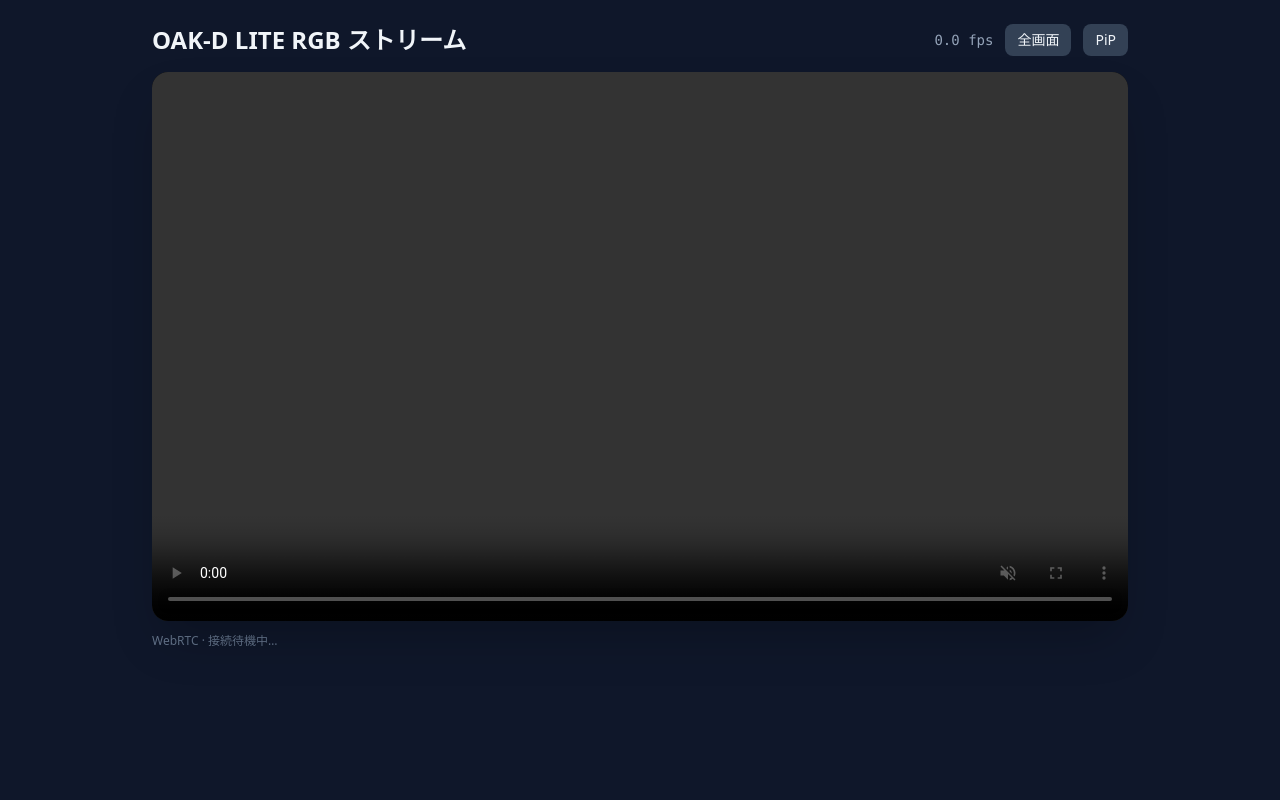
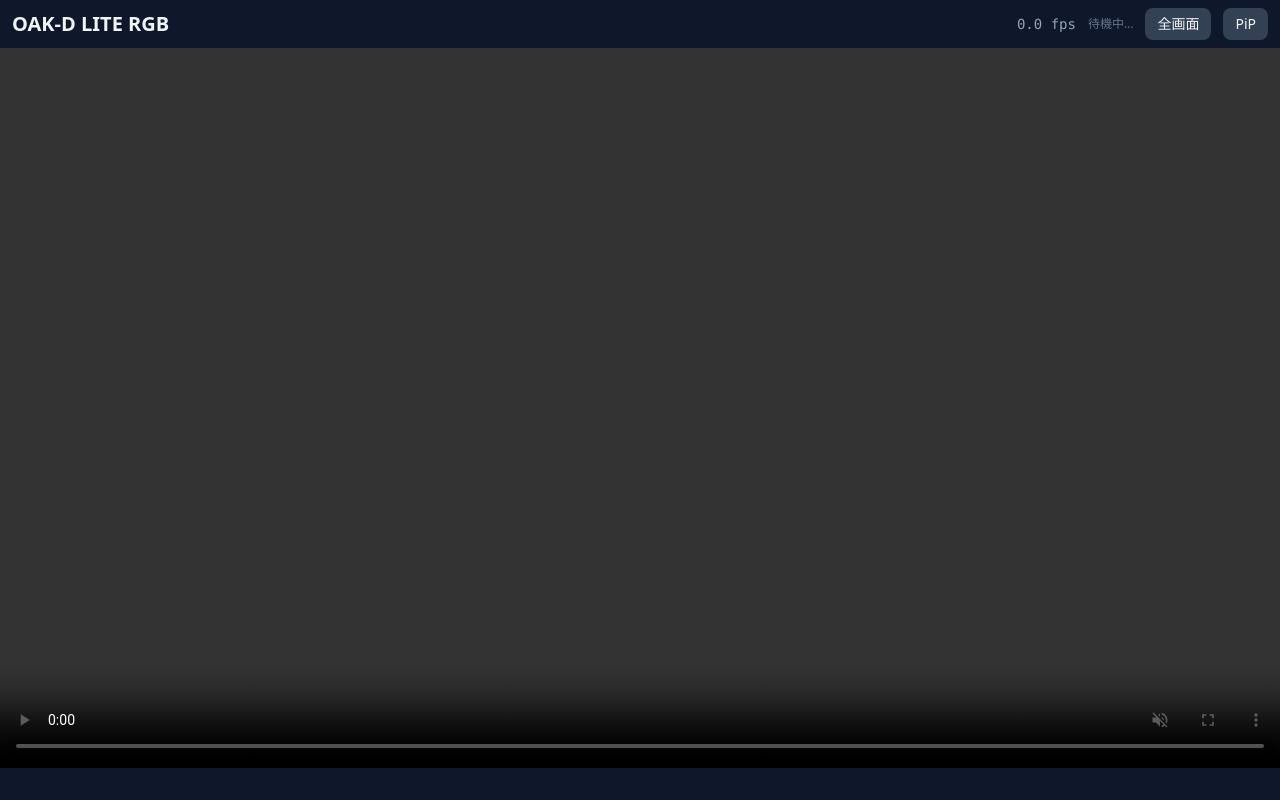
Before and after one commit to Mokuichi147/Camst, a FastAPI app: page / in a window 1280 px wide. Run offline with FastAPI, Linux system fonts and the light colour scheme; some libraries are stand-ins or nearby versions.

Commit message:
WebUIのレイアウトを最大化
ページ縦横を映像のアスペクト比に追従させ、上下/左右の余白を最小化。
iPadOSでヘッダーが隠れないようdvhとsafe-areaを使用。

Co-Authored-By: Claude Opus 4.7 <noreply@anthropic.com>

```diff
--- a/src/camst/templates/index.html
+++ b/src/camst/templates/index.html
@@ -8,6 +8,30 @@
   <script src="https://unpkg.com/htmx.org@2.0.4"></script>
 </head>
 <style>
+  html, body {
+    margin: 0;
+    background: #0f172a; /* slate-900 */
+    overflow: hidden;
+    overscroll-behavior: none;
+  }
+  body {
+    min-height: 100vh;
+    min-height: 100dvh;
+  }
+  /* ヘッダー高を変数化して video の max-height 計算で利用 */
+  :root {
+    --header-h: 3rem;
+    --safe-top: env(safe-area-inset-top, 0px);
+    --safe-bottom: env(safe-area-inset-bottom, 0px);
+  }
+  #stream {
+    display: block;
+    width: 100vw;
+    aspect-ratio: 16 / 9;
+    max-height: calc(100dvh - var(--header-h) - var(--safe-top) - var(--safe-bottom));
+    object-fit: contain;
+    background: #000;
+  }
   /* iOS iPhone 用 Fullscreen API フォールバック */
   .pseudo-fullscreen {
     position: fixed !important;
@@ -25,10 +49,16 @@
     overflow: hidden !important;
   }
 </style>
-<body class="bg-slate-900 text-slate-100 min-h-screen">
-  <div class="max-w-5xl mx-auto p-6">
-    <header class="flex items-center justify-between mb-4 flex-wrap gap-2">
-      <h1 class="text-2xl font-semibold">OAK-D LITE RGB ストリーム</h1>
+<body
+  class="bg-slate-900 text-slate-100"
+  style="padding-top: env(safe-area-inset-top); padding-bottom: env(safe-area-inset-bottom);"
+>
+  <div class="flex flex-col">
+    <header
+      class="flex items-center justify-between gap-2 shrink-0 px-3 py-2 bg-slate-900"
+      style="height: var(--header-h);"
+    >
+      <h1 class="text-lg sm:text-xl font-semibold">OAK-D LITE RGB</h1>
       <div class="flex items-center gap-3">
         <div
           class="text-sm text-slate-400"
@@ -38,6 +68,7 @@
         >
           接続中…
         </div>
+        <span id="conn-state" class="text-xs text-slate-500 hidden sm:inline">待機中…</span>
         <button
           id="btn-fullscreen"
           class="px-3 py-1.5 rounded-lg bg-slate-700 hover:bg-slate-600 text-sm font-medium transition"
@@ -51,23 +82,15 @@
       </div>
     </header>
 
-    <div
-      id="viewer"
-      class="relative rounded-2xl overflow-hidden shadow-2xl bg-black aspect-video flex items-center justify-center group"
-    >
+    <main id="viewer" class="relative group">
       <video
         id="stream"
-        class="w-full h-full object-contain"
         autoplay
         muted
         playsinline
         controls
       ></video>
-    </div>
-    <p
-      id="conn-state"
-      class="text-xs text-slate-500 mt-3"
-    >WebRTC · 接続待機中…</p>
+    </main>
   </div>
 
   <script>
@@ -77,6 +100,20 @@
       const btnFs = document.getElementById("btn-fullscreen");
       const btnPip = document.getElementById("btn-pip");
       const connState = document.getElementById("conn-state");
+
+      // --- iOS / iPadOS のスクロール完全抑止 ---
+      document.addEventListener(
+        "touchmove",
+        (e) => {
+          // <video> の中だけは標準操作(controlsバー等)を許可
+          if (e.target.closest && e.target.closest("video")) return;
+          e.preventDefault();
+        },
+        { passive: false }
+      );
+      window.addEventListener("scroll", () => window.scrollTo(0, 0), {
+        passive: true,
+      });
 
       // --- WebRTC 接続 ---
       const startWebRTC = async () => {
```
